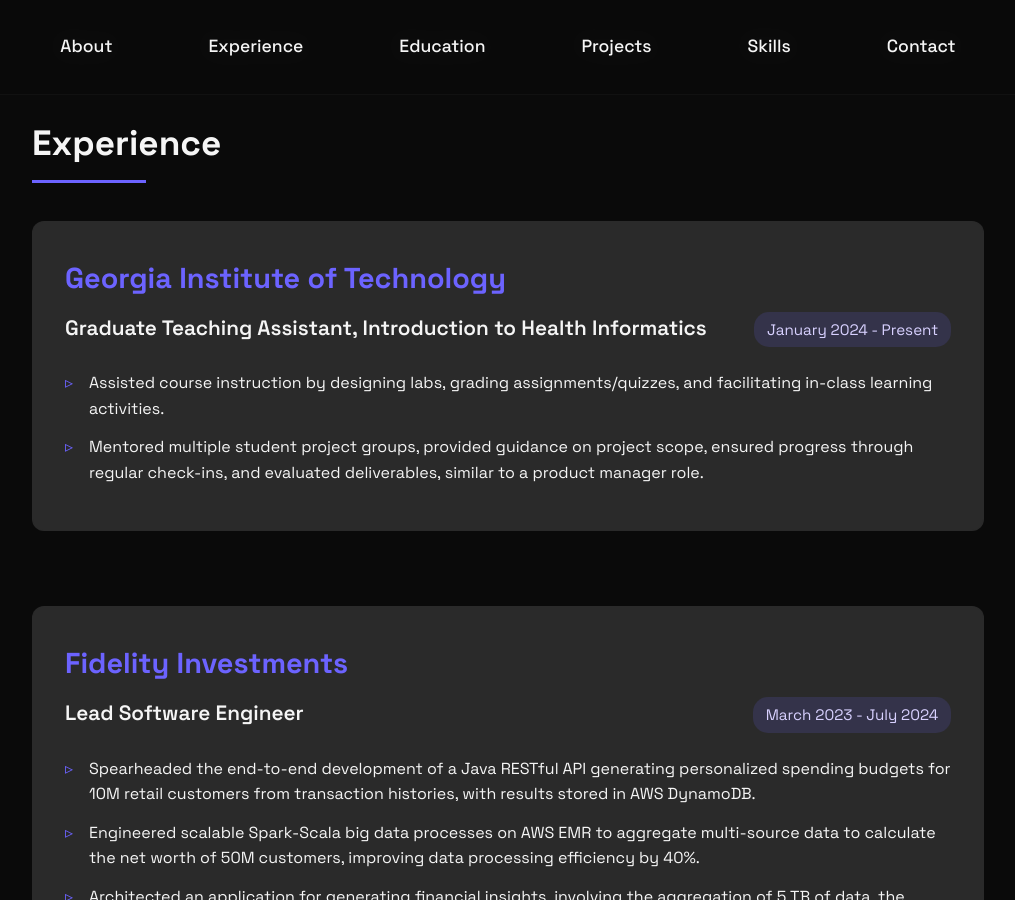
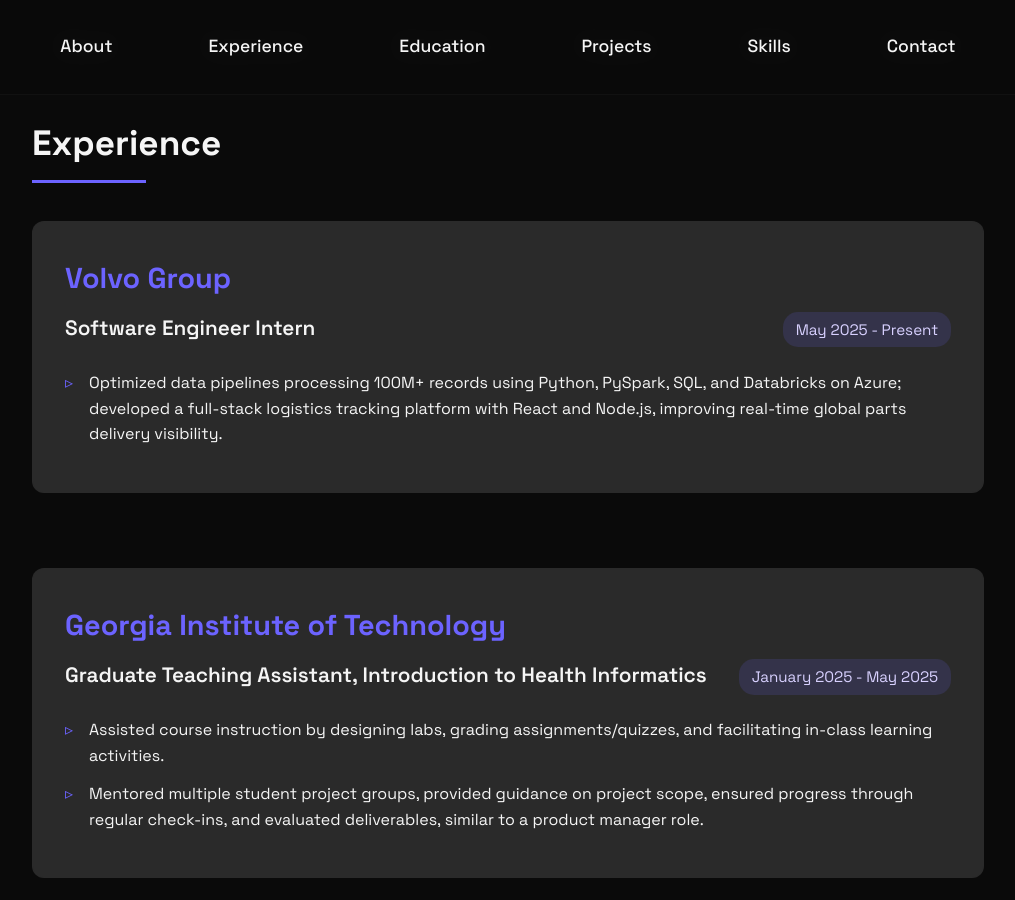
Before and after one commit to anubhav-mathur/anubhav-mathur.github.io, a Jekyll site: the page built from index.md, in a window 1280 px wide and 900 px high, scrolled down 915 px. Shown: the whole window, without its empty margins (132-1147 px from the left). Built offline with Jekyll 4.4.1, drawn with Linux system fonts in a browser that asks for light colours.

Commit message:
Added volvo

```diff
--- a/index.md
+++ b/index.md
@@ -18,11 +18,24 @@
   <div class="section-content">
     <h2>Experience</h2>
     <div class="experience-item">
+      <h3 class="company-name">Volvo Group</h3>
+      <div class="position">
+        <div class="position-header">
+          <span class="position-title">Software Engineer Intern</span>
+          <span class="experience-duration">May 2025 - Present</span>
+        </div>
+        <ul class="bullet-list">
+          <li>Optimized data pipelines processing 100M+ records using Python, PySpark, SQL, and Databricks on Azure; developed
+a full-stack logistics tracking platform with React and Node.js, improving real-time global parts delivery visibility.</li>
+        </ul>
+      </div>
+    </div><br>
+    <div class="experience-item">
       <h3 class="company-name">Georgia Institute of Technology</h3>
       <div class="position">
         <div class="position-header">
           <span class="position-title">Graduate Teaching Assistant, Introduction to Health Informatics</span>
-          <span class="experience-duration">January 2024 - Present</span>
+          <span class="experience-duration">January 2025 - May 2025</span>
         </div>
         <ul class="bullet-list">
           <li>Assisted course instruction by designing labs, grading assignments/quizzes, and facilitating in-class learning activities.</li>
```
